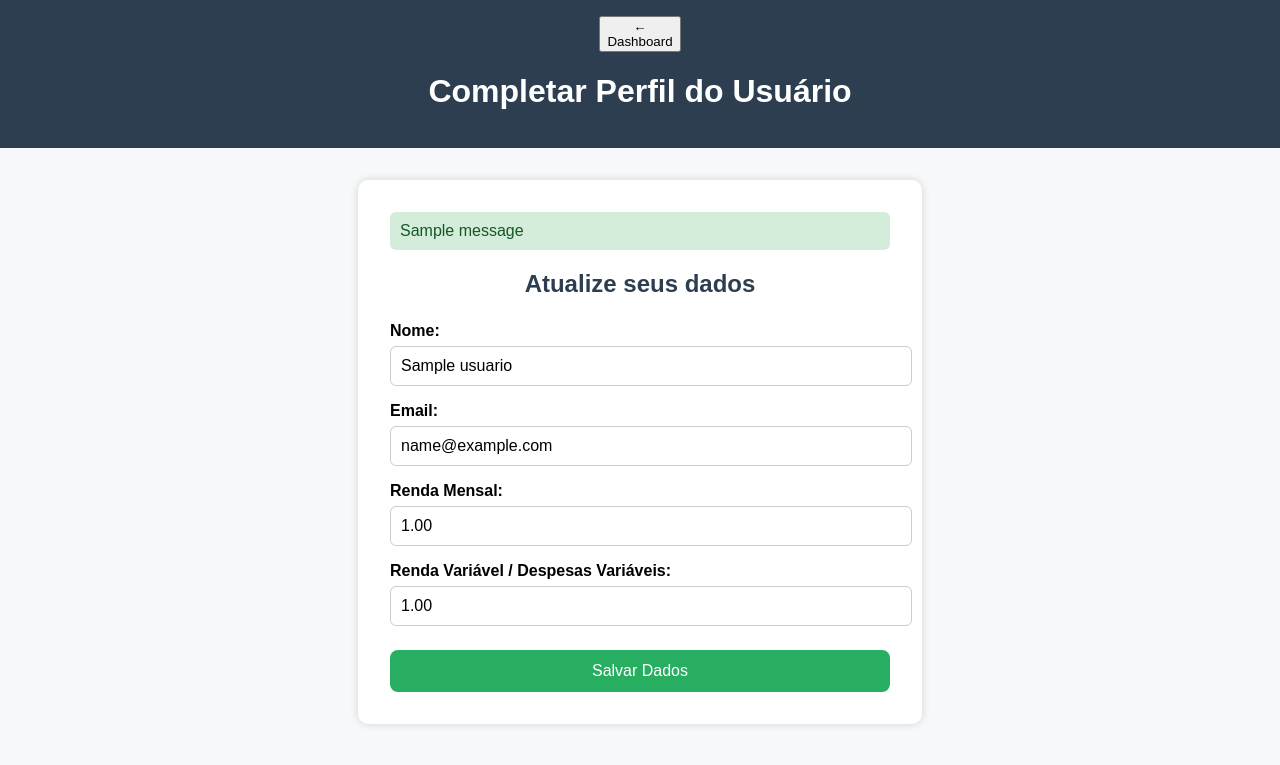
After one commit to Markin1221/back-Sistema-de-Playlists-Personalizadas, a Django app: template financas/templates/financas/completar_perfil.html in a window 1280 px wide. The commit adds this page. Shown: the top 765 px of the page. Run offline with Django 5.2, Linux system fonts and the light colour scheme; the template is opened without the code that fills it: values that come from a table or form of the project are taken from there, others are empty; tables that the repository leaves empty hold one stand-in row (values such as "Sample post"); one stand-in notice (Sample message) is shown.

Commit message:
"TERMINEI"
terminei a parte funcional falta deixar bonito

```diff
--- a/financas/admin.py
+++ b/financas/admin.py
@@ -6,5 +6,3 @@ admin.site.register(conta)
 admin.site.register(categoria)
 admin.site.register(transacao)
 admin.site.register(meta)
-admin.site.register(orcamento)
-admin.site.register(TransacaoRecorrente)
--- a/financas/models.py
+++ b/financas/models.py
@@ -73,35 +73,40 @@ class meta(models.Model):
         return self.nome_meta
 
 
-class orcamento(models.Model):
-    id_orcamento = models.AutoField(primary_key=True)
-    id_usuario = models.ForeignKey(Usuario, on_delete=models.CASCADE)
-    id_categoria = models.ForeignKey(categoria, on_delete=models.CASCADE)
-    valor_limite = models.DecimalField(max_digits=10, decimal_places=2)
-    mes_referencia = models.IntegerField()
-    ano_referencia = models.IntegerField(default=timezone.now, blank=True, null=True)
-    gasto_atual = models.DecimalField(max_digits=10, decimal_places=2, default=0.00)
+# seguinte morrice, se vc ver isso, desconsidere em baixo, eu podia ta matando eu podia ta roubando mas
+#to aqui querendo polpar meu trabalho de fazer mais 1 view e mexer num template, por favor nao tire ponto por isso :(
 
-    def __str__(self):
-        return f"Orçamento {self.id_orcamento} para {self.id_categoria.nome_categoria} no mes {self.mes_referencia}/{self.ano_referencia}"
 
-class TransacaoRecorrente(models.Model):
-    FREQUENCIAS = [
-        ('diario', 'Diário'),
-        ('semanal', 'Semanal'),
-        ('mensal', 'Mensal'),
-        ('anual', 'Anual'),
-    ]
 
-    id_recorrente = models.AutoField(primary_key=True)
-    id_conta = models.ForeignKey('conta', on_delete=models.CASCADE)
-    id_categoria = models.ForeignKey('categoria', on_delete=models.CASCADE)
-    valor = models.DecimalField(max_digits=10, decimal_places=2)
-    frequencia = models.CharField(
-        max_length=10,
-        choices=FREQUENCIAS,
-        default='mensal'
-    )
-    proximoa_data = models.DateField()
-    descricao = models.TextField(blank=True, null=True)
-    ativo = models.BooleanField(default=True)
+# class orcamento(models.Model):
+#     id_orcamento = models.AutoField(primary_key=True)
+#     id_usuario = models.ForeignKey(Usuario, on_delete=models.CASCADE)
+#     id_categoria = models.ForeignKey(categoria, on_delete=models.CASCADE)
+#     valor_limite = models.DecimalField(max_digits=10, decimal_places=2)
+#     mes_referencia = models.IntegerField()
+#     ano_referencia = models.IntegerField(default=timezone.now, blank=True, null=True)
+#     gasto_atual = models.DecimalField(max_digits=10, decimal_places=2, default=0.00)
+
+#     def __str__(self):
+#         return f"Orçamento {self.id_orcamento} para {self.id_categoria.nome_categoria} no mes {self.mes_referencia}/{self.ano_referencia}"
+
+# class TransacaoRecorrente(models.Model):
+#     FREQUENCIAS = [
+#         ('diario', 'Diário'),
+#         ('semanal', 'Semanal'),
+#         ('mensal', 'Mensal'),
+#         ('anual', 'Anual'),
+#     ]
+
+#     id_recorrente = models.AutoField(primary_key=True)
+#     id_conta = models.ForeignKey('conta', on_delete=models.CASCADE)
+#     id_categoria = models.ForeignKey('categoria', on_delete=models.CASCADE)
+#     valor = models.DecimalField(max_digits=10, decimal_places=2)
+#     frequencia = models.CharField(
+#         max_length=10,
+#         choices=FREQUENCIAS,
+#         default='mensal'
+#     )
+#     proximoa_data = models.DateField()
+#     descricao = models.TextField(blank=True, null=True)
+#     ativo = models.BooleanField(default=True)
--- /dev/null
+++ b/financas/templates/financas/completar_perfil.html
@@ -0,0 +1,124 @@
+{% load static %}
+<!DOCTYPE html>
+<html lang="pt-br">
+<head>
+    <meta charset="UTF-8">
+    <title>Completar Perfil</title>
+    <style>
+        body {
+            font-family: Arial, sans-serif;
+            background-color: #f6f8fa;
+            margin: 0;
+            padding: 0;
+        }
+
+        header {
+            background-color: #2c3e50;
+            color: white;
+            padding: 1rem;
+            text-align: center;
+        }
+
+        .container {
+            max-width: 500px;
+            margin: 2rem auto;
+            background-color: white;
+            padding: 2rem;
+            border-radius: 10px;
+            box-shadow: 0 0 8px rgba(0,0,0,0.15);
+        }
+
+        h2 {
+            text-align: center;
+            margin-bottom: 1.5rem;
+            color: #2c3e50;
+        }
+
+        form label {
+            display: block;
+            margin-top: 1rem;
+            font-weight: bold;
+        }
+
+        form input {
+            width: 100%;
+            padding: 10px;
+            margin-top: 6px;
+            border: 1px solid #ccc;
+            border-radius: 6px;
+            font-size: 1rem;
+        }
+
+        form button {
+            margin-top: 1.5rem;
+            width: 100%;
+            padding: 12px;
+            background-color: #27ae60;
+            color: white;
+            border: none;
+            border-radius: 8px;
+            cursor: pointer;
+            font-size: 1rem;
+        }
+
+        form button:hover {
+            background-color: #219150;
+        }
+
+        .message {
+            margin-bottom: 1rem;
+            padding: 10px;
+            border-radius: 6px;
+        }
+
+        .success {
+            background-color: #d4edda;
+            color: #155724;
+        }
+
+        .error {
+            background-color: #f8d7da;
+            color: #721c24;
+        }
+    </style>
+</head>
+<body>
+    <header>
+        <a href="{% url 'financas:dashboard' %}">
+            <button>
+                ←<br>Dashboard
+            </button>
+        </a>
+        <h1>Completar Perfil do Usuário</h1>
+    </header>
+
+    <div class="container">
+        {% if messages %}
+            {% for message in messages %}
+                <div class="message {% if message.tags %}{{ message.tags }}{% endif %}">
+                    {{ message }}
+                </div>
+            {% endfor %}
+        {% endif %}
+
+        <h2>Atualize seus dados</h2>
+        <form method="post">
+            {% csrf_token %}
+
+            <label for="nome">Nome:</label>
+            <input type="text" id="nome" name="nome" value="{{ usuario.nome }}" required>
+
+            <label for="email">Email:</label>
+            <input type="email" id="email" name="email" value="{{ usuario.email }}" required>
+
+            <label for="renda_mensal">Renda Mensal:</label>
+            <input type="number" step="0.01" id="renda_mensal" name="renda_mensal" value="{{ usuario.renda_mensal|default_if_none:'' }}">
+
+            <label for="despesas_variaveis">Renda Variável / Despesas Variáveis:</label>
+            <input type="number" step="0.01" id="despesas_variaveis" name="despesas_variaveis" value="{{ usuario.renda_variavel|default_if_none:'0.00' }}">
+
+            <button type="submit">Salvar Dados</button>
+        </form>
+    </div>
+</body>
+</html>
--- a/financas/templates/financas/conta_detail.html
+++ b/financas/templates/financas/conta_detail.html
@@ -85,6 +85,11 @@
 <body>
 
 <header>
+    <a href="{% url 'financas:dashboard' %}">
+        <button>
+            ←<br>Dashboard
+        </button>
+    </a>
     <h1>{{ conta.nome_conta }}</h1>
     <a href="{% url 'financas:contas' conta.id_usuario.id_usuario %}" class="btn-voltar">Voltar</a>
 </header>
--- a/financas/templates/financas/contas.html
+++ b/financas/templates/financas/contas.html
@@ -130,6 +130,11 @@
 </head>
 <body>
     <header>
+        <a href="{% url 'financas:dashboard' %}">
+            <button>
+                ←<br>Dashboard
+            </button>
+        </a>
         <h1>Minhas Contas</h1>
         <button id="abrirModal">+ Nova Conta</button>
     </header>
--- a/financas/templates/financas/gastos_categoria.html
+++ b/financas/templates/financas/gastos_categoria.html
@@ -122,6 +122,11 @@
 </head>
 <body>
     <header>
+        <a href="{% url 'financas:dashboard' %}">
+            <button>
+                ←<br>Dashboard
+            </button>
+        </a>
         <h1>Categorias de {{ usuario.username }}</h1>
         <button id="abrirModal">+ Nova Categoria</button>
     </header>
--- a/financas/templates/financas/gastos_gerais.html
+++ b/financas/templates/financas/gastos_gerais.html
@@ -142,6 +142,11 @@
 </head>
 <body>
     <header>
+        <a href="{% url 'financas:dashboard' %}">
+            <button>
+                ←<br>Dashboard
+            </button>
+        </a>
         <h1>Gastos Gerais de {{ usuario.username }}</h1>
         <button id="abrirModal">+ Novo Gasto</button>
     </header>
```
Also changed, not shown: financas/templates/financas/dashboard.html (+5 -2 lines), financas/templates/financas/ver_metas.html (added, +148 -0 lines), financas/views.py (+109 -23 lines), financas/migrations/0003_remove_transacaorecorrente_id_categoria_and_more.py (added).
